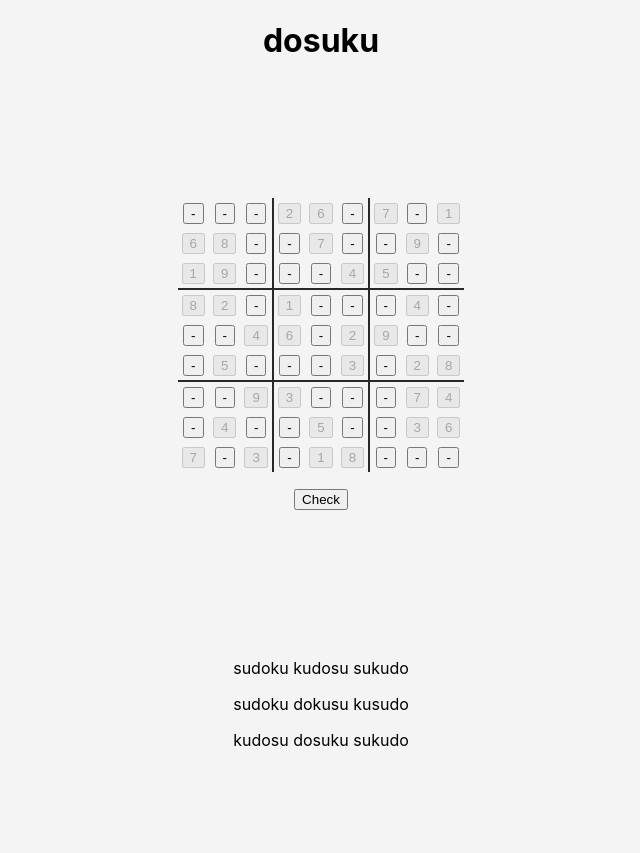
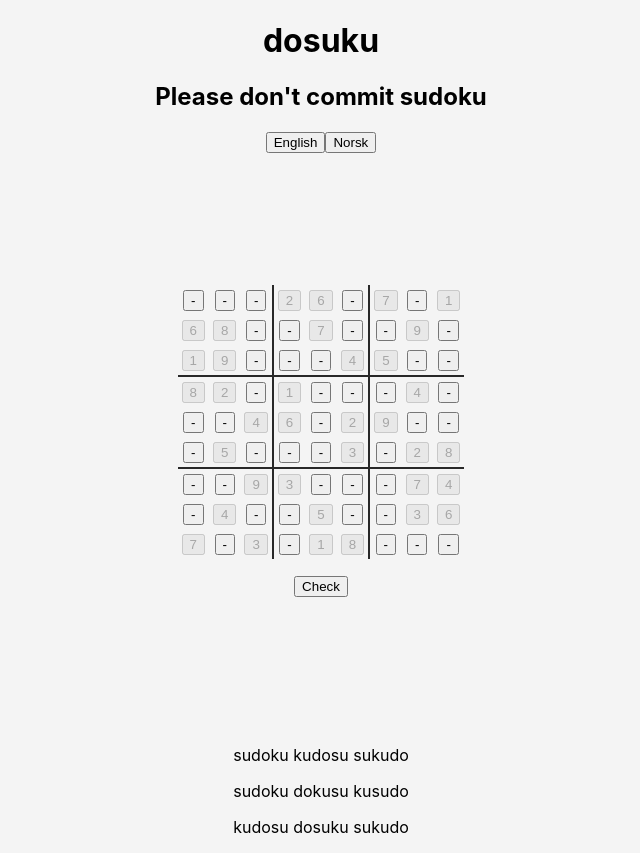
Before and after one commit to toberge/dosuku, a React (Create React App) app: page /board/1 in a window 1280 px wide. Shown: the whole page, without its empty margins (319-959 px from the left). Before the commit the page ends 800 px from the top, so only its background shows below. Built offline with nearby package versions, Linux system fonts and the light colour scheme.

Commit message:
Add language switching support
- Implemtended more or less exactly like the guide I used
- Added a simple switcher with two buttons
- Currently not that many strings to translate...

```diff
--- a/src/App.tsx
+++ b/src/App.tsx
@@ -2,23 +2,22 @@ import React from 'react';
 import './App.css';
 import BoardHolder from './components/BoardHolder';
 import { unsolvedBoard } from './data/SomeBoards';
+import { LanguageProvider } from './contexts/Language';
+import LanguagePicker from './components/settings/LanguagePicker';
+import Header from './components/Header';
+import Footer from './components/Footer';
 
 function App() {
     return (
-        <div className="App">
-            <header>
-                <h1>dosuku</h1>
-                {/*TODO: random permutation of su,do,ku*/}
-            </header>
-            <main>
-                <BoardHolder originalBoard={unsolvedBoard}/>
-            </main>
-            <footer>
-                <p>sudoku kudosu sukudo</p>
-                <p>sudoku dokusu kusudo</p>
-                <p>kudosu dosuku sukudo</p>
-            </footer>
-        </div>
+        <LanguageProvider>
+            <div className="App">
+                <Header/>
+                <main>
+                    <BoardHolder originalBoard={unsolvedBoard}/>
+                </main>
+                <Footer/>
+            </div>
+        </LanguageProvider>
     );
 }
 
--- a/src/components/BoardHolder.tsx
+++ b/src/components/BoardHolder.tsx
@@ -1,7 +1,8 @@
-import React, { useEffect, useState } from 'react';
+import React, { useContext, useEffect, useState } from 'react';
 import { N, M, isSolved, getNonzero, Board, EMPTY_BOARD } from '../data/Board';
 import './BoardHolder.css';
 import _ from 'lodash';
+import { LanguageContext } from '../contexts/Language';
 
 // Setting class name...
 function rowBorder(i: number) {
@@ -28,6 +29,7 @@ function Cell({
     onClick: () => void;
     disabled: boolean;
 }) {
+    // Note: This component can hold independent state
     return (
         <button onClick={onClick} disabled={disabled}>
             {value || '-'}
@@ -42,6 +44,7 @@ export default function BoardHolder({
 }) {
     const [board, setBoard] = useState(EMPTY_BOARD); // set in useEffect
     const [blocked, setBlocked] = useState(new Set());
+    const { dictionary } = useContext(LanguageContext);
 
     useEffect(() => {
         // TODO: there should be a better way to do this...
@@ -70,7 +73,7 @@ export default function BoardHolder({
                 </tbody>
             </table>
             <p>
-                <button onClick={checkBoard}>Check</button>
+                <button onClick={checkBoard}>{dictionary.checkBoardButton}</button>
             </p>
         </>
     );
--- /dev/null
+++ b/src/components/Footer.tsx
@@ -0,0 +1,15 @@
+import React, { useContext } from 'react';
+import LanguagePicker from './settings/LanguagePicker';
+import { LanguageContext } from '../contexts/Language';
+
+export default function Footer() {
+    const { dictionary } = useContext(LanguageContext);
+
+    return (
+        <footer>
+            <p>sudoku kudosu sukudo</p>
+            <p>sudoku dokusu kusudo</p>
+            <p>kudosu dosuku sukudo</p>
+        </footer>
+    );
+}
--- /dev/null
+++ b/src/components/Header.tsx
@@ -0,0 +1,16 @@
+import React, { useContext } from 'react';
+import LanguagePicker from './settings/LanguagePicker';
+import { LanguageContext } from '../contexts/Language';
+
+export default function Header() {
+    const { dictionary } = useContext(LanguageContext);
+
+    return (
+        <header>
+            <h1>dosuku</h1>
+            {/*TODO: random permutation of su,do,ku*/}
+            <h2>{dictionary.description}</h2>
+            <p><LanguagePicker/></p>
+        </header>
+    );
+}
--- /dev/null
+++ b/src/components/settings/LanguagePicker.tsx
@@ -0,0 +1,20 @@
+import React, { useContext, useEffect } from 'react';
+import { LanguageContext } from '../../contexts/Language';
+import { languageNames } from '../../data/Languages';
+
+export default function LanguagePicker() {
+    const { language, languageChange } = useContext(LanguageContext);
+
+    useEffect(() => {
+        let defaultLang = localStorage.getItem('language');
+        if (!defaultLang) defaultLang = window.navigator.language.substr(0,2);
+        languageChange(defaultLang);
+    }, [languageChange]);
+
+    return (
+        <>
+            <button onClick={() => languageChange('en')}>{languageNames.en}</button>
+            <button onClick={() => languageChange('no')}>{languageNames.no}</button>
+        </>
+    )
+}
--- /dev/null
+++ b/src/contexts/Language.tsx
@@ -0,0 +1,30 @@
+import React, { createContext, PropsWithChildren, useState } from 'react';
+import { dictionaries, languageNames } from '../data/Languages';
+
+
+export const LanguageContext = createContext({
+    language: 'en',
+    dictionary: dictionaries.en,
+    languageChange: (id: string) => { return; } // TODO: what is the common way to do this?
+});
+
+export function LanguageProvider({ children }: PropsWithChildren<{}>) {
+    const [language, setLanguage] = useState('en');
+
+    const provider = {
+        language,
+        // @ts-ignore (because it works...)
+        dictionary: dictionaries[language],
+        languageChange: (id: string) => {
+            const newLanguage = id in languageNames ? id : 'en';
+            setLanguage(newLanguage);
+            localStorage.setItem('language', newLanguage);
+        }
+    };
+
+    return (
+        <LanguageContext.Provider value={provider}>
+            {children}
+        </LanguageContext.Provider>
+    )
+}
--- /dev/null
+++ b/src/data/Languages.ts
@@ -0,0 +1,9 @@
+import en from '../languages/english.json';
+import no from '../languages/norwegian.json';
+
+export const dictionaries = { 'en': {...en}, 'no': {...no} };
+
+export const languageNames = {
+    en: 'English',
+    no: 'Norsk'
+};
--- /dev/null
+++ b/src/languages/english.json
@@ -0,0 +1,4 @@
+{
+  "checkBoardButton": "Check",
+  "description": "Please don't commit sudoku"
+}
--- /dev/null
+++ b/src/languages/norwegian.json
@@ -0,0 +1,4 @@
+{
+  "checkBoardButton": "Sjekk",
+  "description": "Rett og slett sudoku"
+}
```
Also changed, not shown: 1 other file (tests, documents, lock files or other folders).
